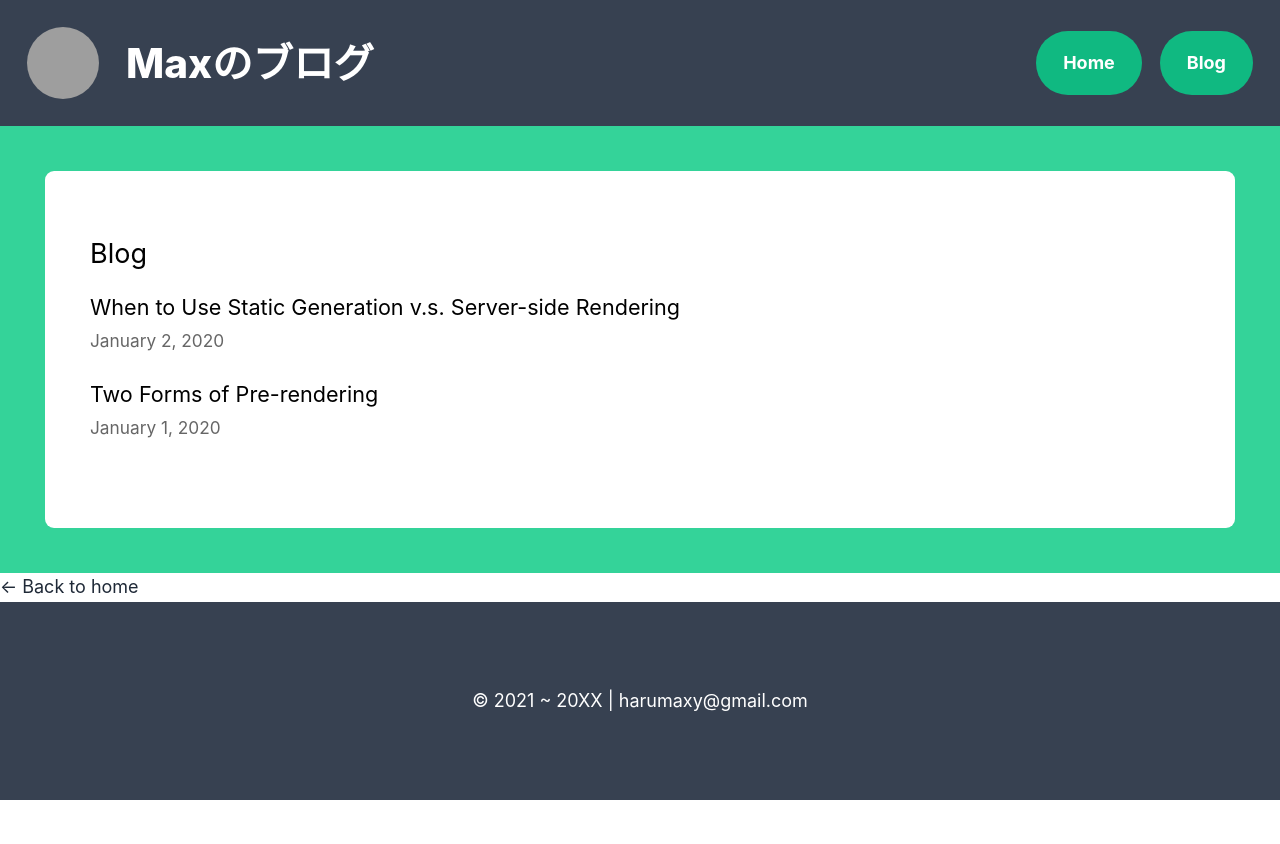
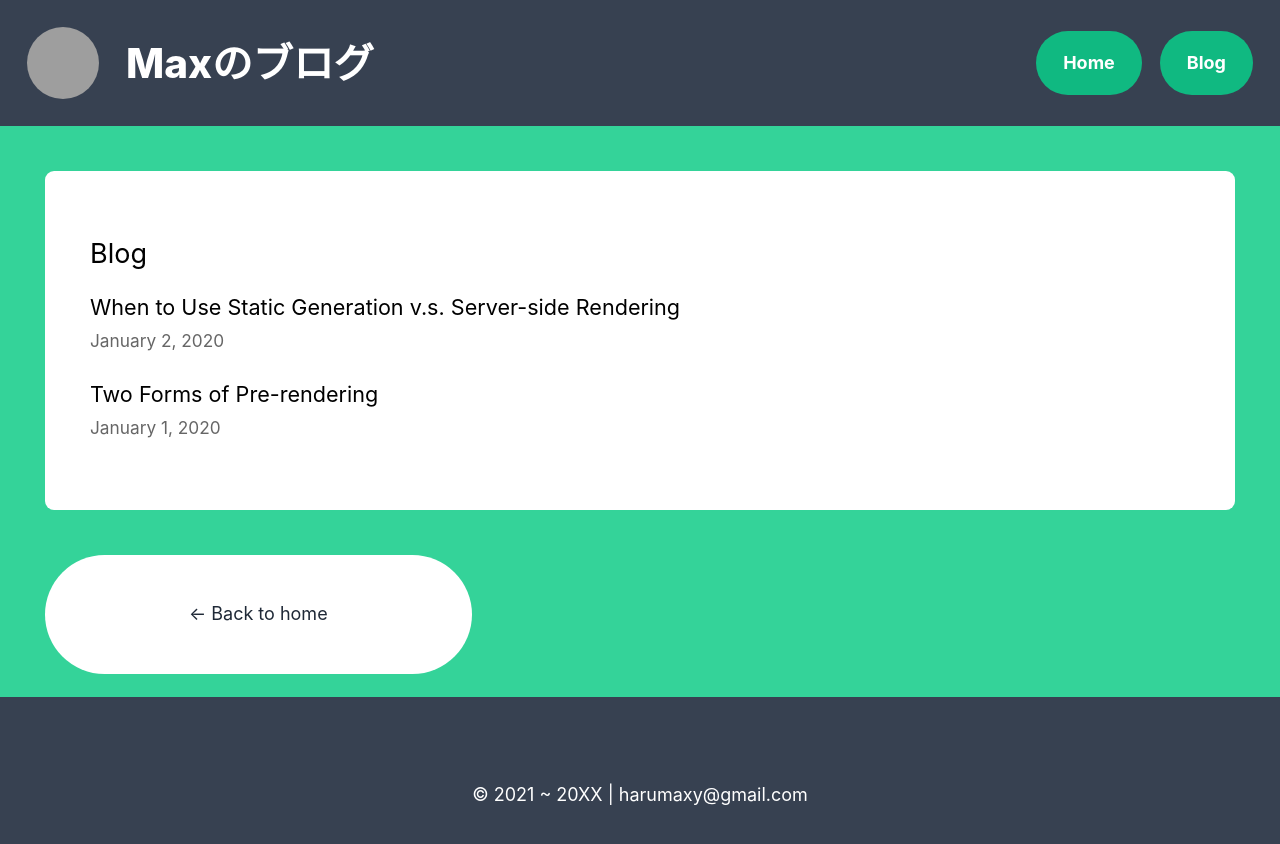
Before and after one commit to harumaxy/nextjs-blog, a Next.js app: page /blog in a window 1280 px wide. Shown: the top 844 px of the page. Before the commit the page ends 800 px from the top, so only its background shows below. Built offline with nearby package versions, Linux system fonts and the light colour scheme; grey boxes are pictures that could not be loaded.

Commit message:
fix components

```diff
--- a/components/layout.tsx
+++ b/components/layout.tsx
@@ -43,7 +43,7 @@ const Layout: React.FC<{ home?: boolean }> = ({ children, home }) => {
         {children}
       </main>
       {!home && (
-        <div className="bg-white text-gray-800">
+        <div className="bg-white text-gray-800 w-1/3 p-10 ml-10 mb-5 rounded-full text-center">
           <Link href="/">
             <a>← Back to home</a>
           </Link>
--- a/components/navigation.tsx
+++ b/components/navigation.tsx
@@ -9,7 +9,10 @@ export const Navigation: React.FC<{ items: Array<NavItem> }> = (props) => (
   <nav>
     <ul className="flex space-x-4">
       {props.items.map((item) => (
-        <li className="flex bg-green-500 text-white font-bold rounded-full hover:bg-green-300">
+        <li
+          key={item.title}
+          className="flex bg-green-500 text-white font-bold rounded-full hover:bg-green-300"
+        >
           <Link href={item.route}>
             <a className="px-6 py-4">{item.title}</a>
           </Link>
```
